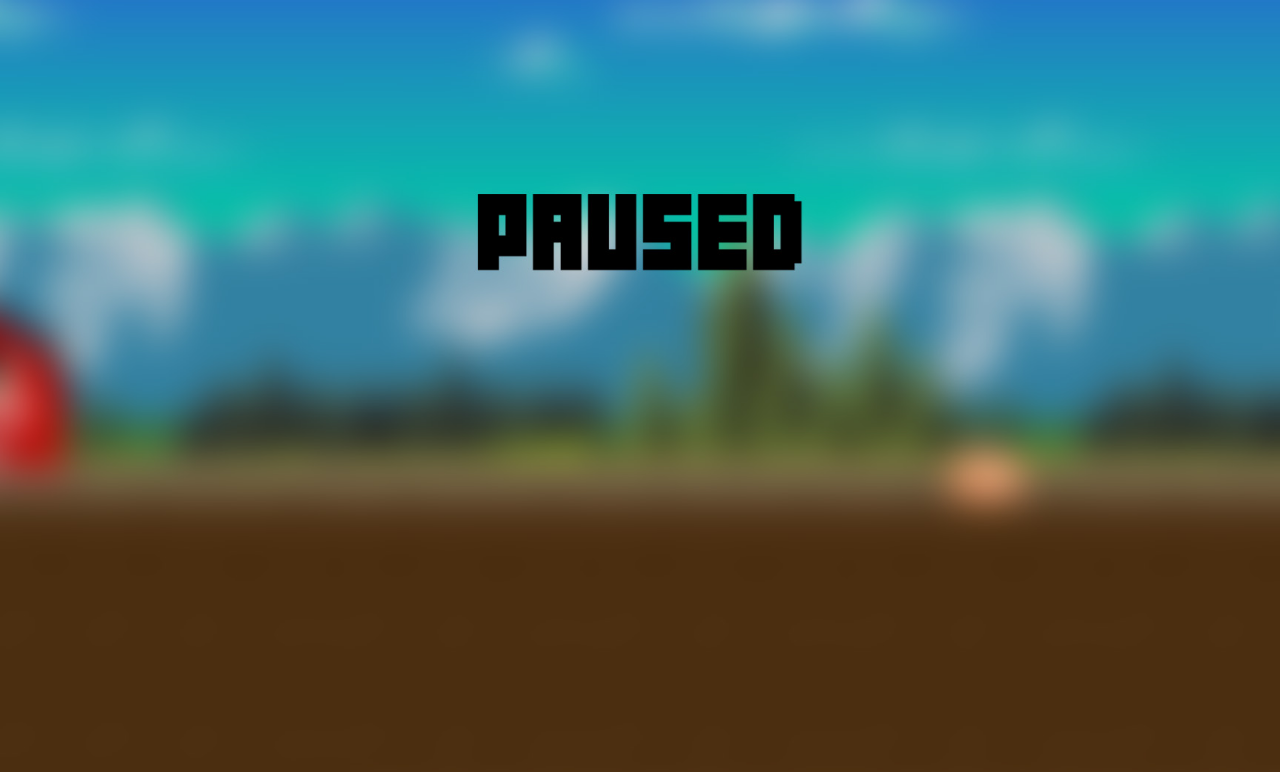
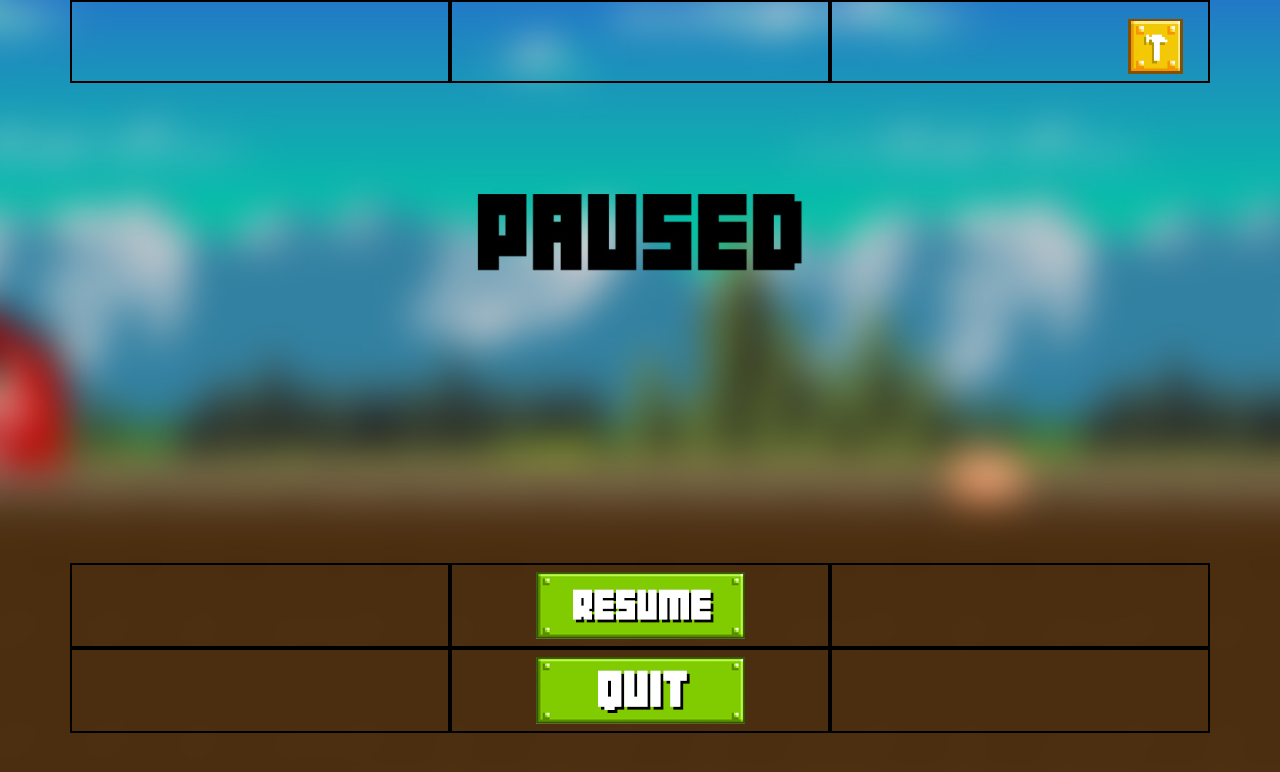
Before and after one commit to ItsStillRyan/FG-Assignment-01, a plain HTML site: page HTML/Gameplay.html in a window 1280 px wide. Both pictures are taken after a click on the button 1157 px from the left and 44 px from the top of the page. Drawn offline with nearby package versions, Linux system fonts and the light colour scheme.

Commit message:
settings page implemented, elements formatted in place

```diff
--- a/CSS/Gameplay-css/Mobile-resp.css
+++ b/CSS/Gameplay-css/Mobile-resp.css
@@ -22,6 +22,10 @@ body{
     color: white;
 }
 
+.boxbor{
+    border: 2px solid black;
+}
+
 /* PAUSE CSS */
 .pause-screen{
     position: relative;
@@ -32,7 +36,17 @@ body{
     overflow: hidden;
 }
 
+.requ-btn{
+    margin-top: 60vh;
+}
 
+#settingsBtn{
+    float: right;
+}
+#settingsBtn img{
+    height: 55px;
+    margin-top: 10px;
+}
 
 /* PAUSE CSS END*/
 
--- a/HTML/Gameplay.html
+++ b/HTML/Gameplay.html
@@ -13,7 +13,6 @@
 <body>
 
     <div class="main-gameplay">
-
         <div class="count-and-pause container">
             <div class="row">
 
@@ -69,6 +68,37 @@
 
     <div class="pause-screen">
 
+        <div class="settingbtn container">
+            <div class="row">
+                <div class="col boxbor"></div>
+                <div class="col boxbor"></div>
+                <div class="col boxbor ">
+                    <button type="image" class="btn" id="settingsBtn">
+                        <img src="../Images/Gameplay/pause-Settings.png" alt="">
+                    </button>
+                </div>
+            </div>
+        </div>
+
+        <div class="requ-btn container">
+            <div class="row">
+                <div class="col boxbor"></div>
+                <div class="col boxbor  text-center">
+                    <button type="image" class="gpBTN btn" id="ResumeBTN">
+                        <img src="../Images/Gameplay/pause.Resume.png" alt="">
+                    </button>
+                </div>
+                <div class="col boxbor"></div>
+                <div class="w-100"></div>
+                <div class="col boxbor"></div>
+                <div class="col boxbor  text-center">
+                    <button type="image" class="gpBTN btn" id="quitBTN">
+                        <img src="../Images/Gameplay/pause-Quit.png" alt="">
+                    </button>
+                </div>
+                <div class="col boxbor"></div>
+            </div>
+        </div>
 
     </div>
 
```
Also changed, not shown: Images/Gameplay/pause-Quit.png (added), Images/Gameplay/pause-Settings.png (added), Images/Gameplay/pause.Resume.png (added).
